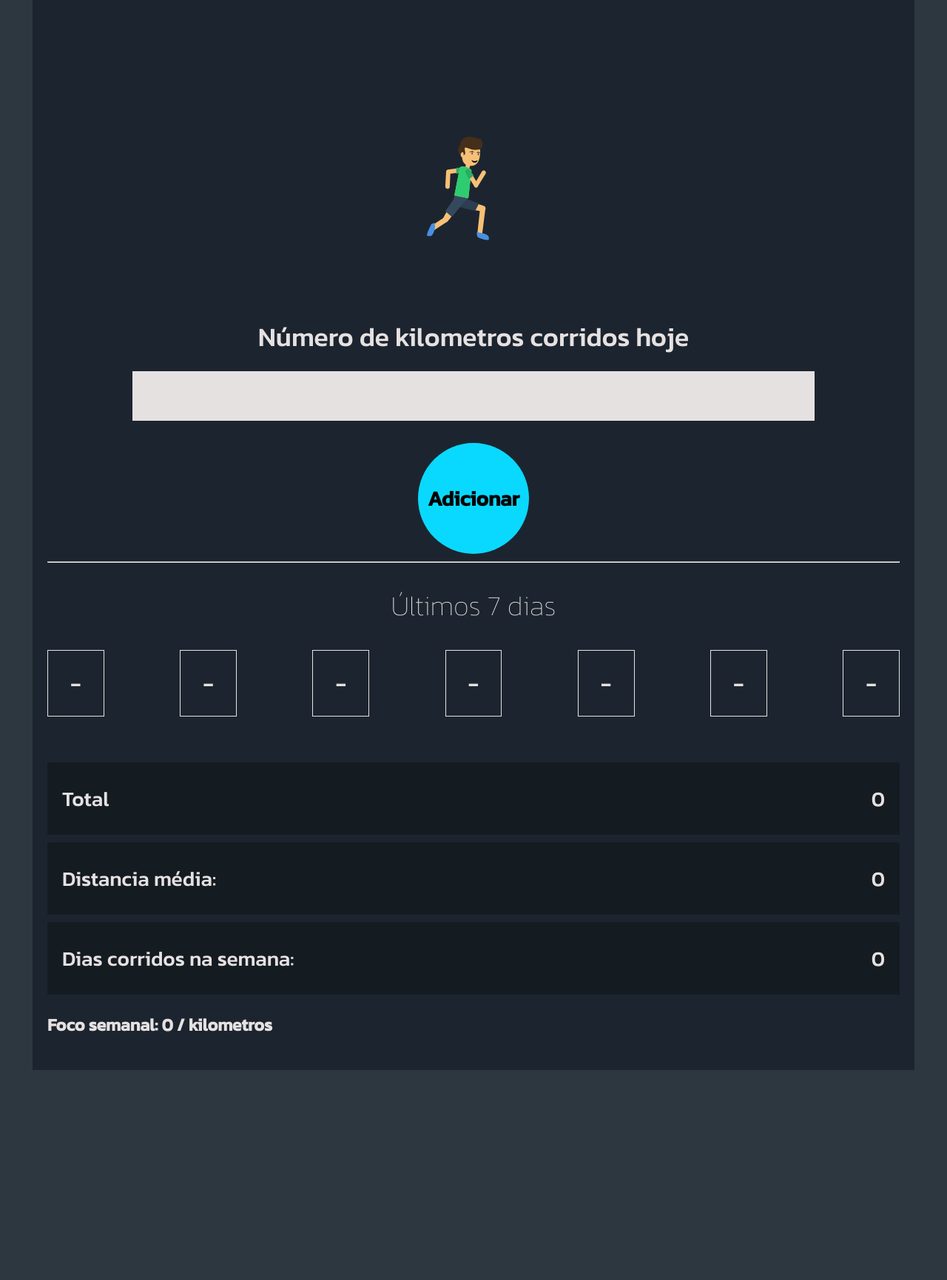
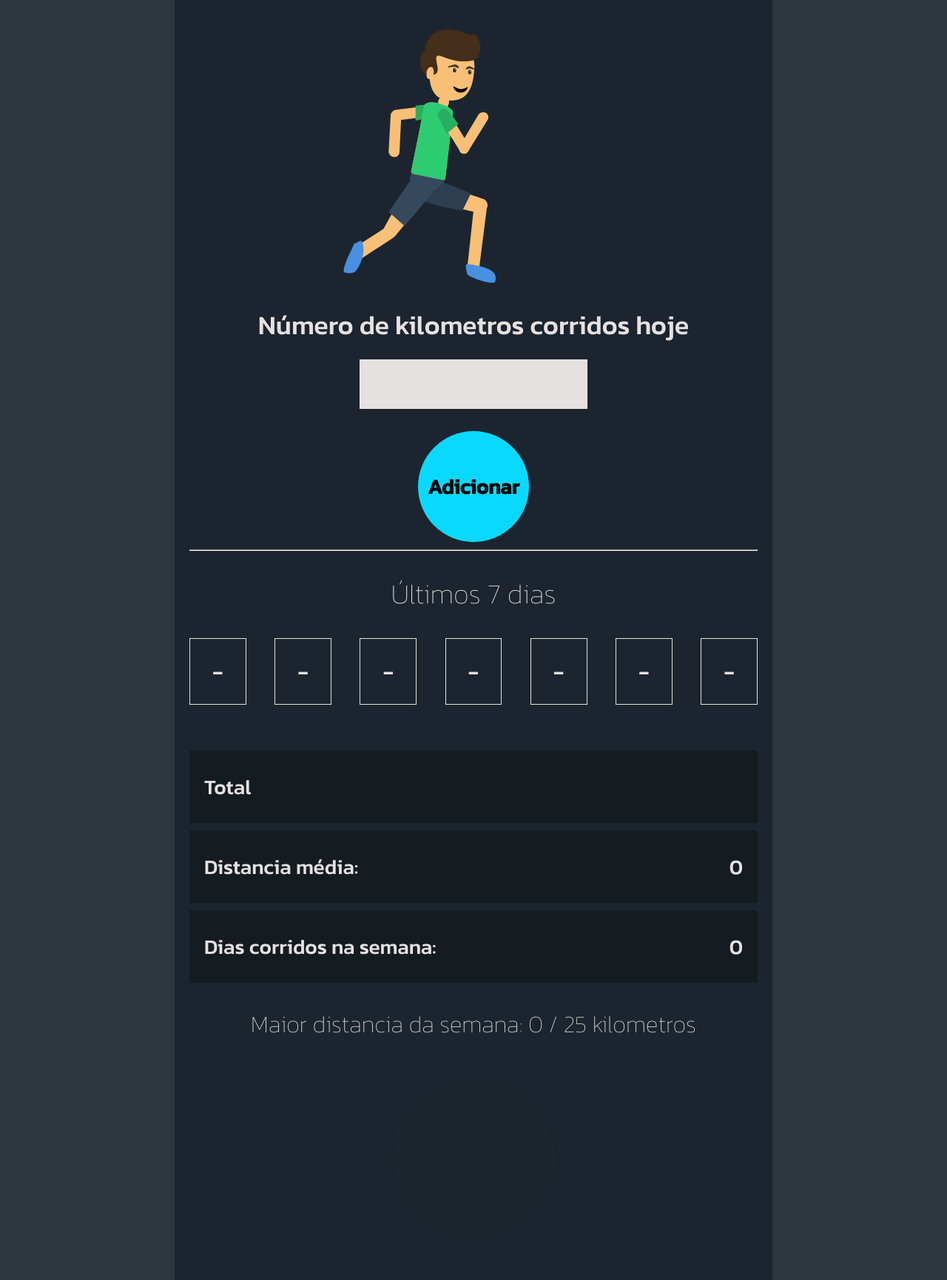
Before and after one commit to kadumaia/kadumaia, a plain HTML site: page Pagina Corrida/index.html in a window 1280 px wide. Shown: the whole page at 74% size. Before the commit the page ends 1447 px from the top, so only its background shows below. Drawn offline with Linux system fonts and the light colour scheme.

Commit message:
verificador de corridas terminado

```diff
--- a/Pagina Corrida/index.html
+++ b/Pagina Corrida/index.html
@@ -14,7 +14,7 @@
     <link rel="stylesheet" href="style.css">
 </head>
 <div class="logo">
-    <svg width="400px" height="400px" viewBox="0 0 767 765" version="1.1" xmlns="http://www.w3.org/2000/svg"
+    <svg viewBox="250 300 300 300" version="1.1" xmlns="http://www.w3.org/2000/svg"
         xmlns:xlink="http://www.w3.org/1999/xlink">
         <path
             d="M363.18565,477.432986 C364.747265,479.073808 411.065062,494.81454 411.065062,494.81454 C418.147852,499.132082 415.091475,510.16215 403.554347,508.634364 C392.017218,507.106578 351.587043,496.188317 351.587043,496.188318 C344.06085,489.069807 348.873132,471.988342 363.18565,477.432986 Z"
@@ -565,7 +565,7 @@
 <section class="informacoes">
     <div>
         <p>Total</p>
-        <span id="total">0</span>
+        <span id="total"></span>
     </div>
     <div>
         <p>Distancia média:</p>
@@ -578,10 +578,15 @@
 </section>
 
 <section class="progresso">
-    <h3>Foco semanal: <span id="progessoTotal">0</span> / <span id="alvo"> kilometros</span>
+    <h3>Maior distancia da semana: <span id="progessoTotal">0</span> / <span id="alvo"></span> kilometros
     </h3>
-    <div class="wrapperCirculoEntradas"></div>
-    <!-- A treta começa aqui!-->
+    <div class="wrapperCirculoEntradas">
+        <div id="progressoCirculo">
+            <div id="centroProgesso">
+
+            </div>
+        </div>
+    </div>
 </section>
 
 <body>
--- a/Pagina Corrida/script.js
+++ b/Pagina Corrida/script.js
@@ -1,14 +1,49 @@
+const meta = 25;
+
 let entradas = [];
 
 const wrapperEntradas = document.querySelector('#entradas');
 
+document.querySelector('#alvo').innerHTML = meta;
+
+///////////////////////////////////////////////////////////////////////////////////////////////
+
 function adicionarKilometros(novaKilometragem) {
     wrapperEntradas.removeChild(wrapperEntradas.firstElementChild);
     const itemLista = document.createElement("li");
-    const valorLista = document.createTextNode(novaKilometragem);
+    const valorLista = document.createTextNode(novaKilometragem.toFixed(1));
     itemLista.appendChild(valorLista);
 
     wrapperEntradas.appendChild(itemLista);
+}
+
+function redutor(total, valorAtual) {
+    return total + valorAtual;
+}
+
+function calcTotal(entradas) {
+    const valorTotal = entradas.reduce(redutor).toFixed(1)
+    document.getElementById("total").innerHTML = valorTotal;
+    document.getElementById("progessoTotal").innerHTML = valorTotal;
+}
+
+function calcMedia() {
+    const media = (entradas.reduce(redutor) / entradas.length).toFixed(1);
+    document.getElementById('media').innerHTML = media;
+}
+
+function maiorDistancia() {
+    const maior = Math.max(...entradas)
+    document.getElementById('progessoTotal').innerHTML = maior;
+}
+
+function calcMeta(){
+    const valorTotal = entradas.reduce(redutor).toFixed(1);
+    const percentCompletado = valorTotal / (meta / 100);
+    const progressoCirulo = document.querySelector('#progressoCirculo');
+    if (percentCompletado > 100) percentCompletado === 100;
+
+    progressoCirulo.style.background = `conic-gradient(#70db70 ${percentCompletado}%, #2d3740 ${percentCompletado}% 100%)`;
 }
 
 function btnSubmmit(evento) {
@@ -18,6 +53,10 @@ function btnSubmmit(evento) {
     document.querySelector('form').reset();
     entradas.push(kilometros);
     adicionarKilometros(kilometros)
+    calcTotal(entradas);
+    calcMedia(entradas);
+    maiorDistancia();
+    calcMeta();
 }
 
 const form = document.
--- a/Pagina Corrida/style.css
+++ b/Pagina Corrida/style.css
@@ -84,3 +84,50 @@ li {
     margin: 0.5rem 0;
     padding: 0 1rem;
 }
+
+.progresso {
+    text-align: center;
+    padding-bottom: 1rem;
+
+}
+
+.progresso h3 {
+    font-size: 1.6rem;
+    font-weight: lighter;
+}
+
+.wrapperCirculoEntradas {
+    display: flex;
+    justify-content: center;
+}
+
+#progressoCirculo {
+   width: 250px;
+   height: 250px;
+   border-radius: 50%;
+   /* background: conic-gradient(#70db70 50%, #2d3740 50%); */
+   display: flex;
+   justify-content: center;
+   align-items: center;
+}
+
+#centroProgesso{
+    width: 220px;
+    height: 220px;
+    border-radius: 50%;
+    background: #1c262f;
+}
+
+@media screen and (min-width: 800px) {
+    body {
+        width: 60%;
+    }
+
+    input[type="number"] {
+        width: 40%;
+    }
+
+    svg {
+        max-width: 50%;
+    }
+}
```
